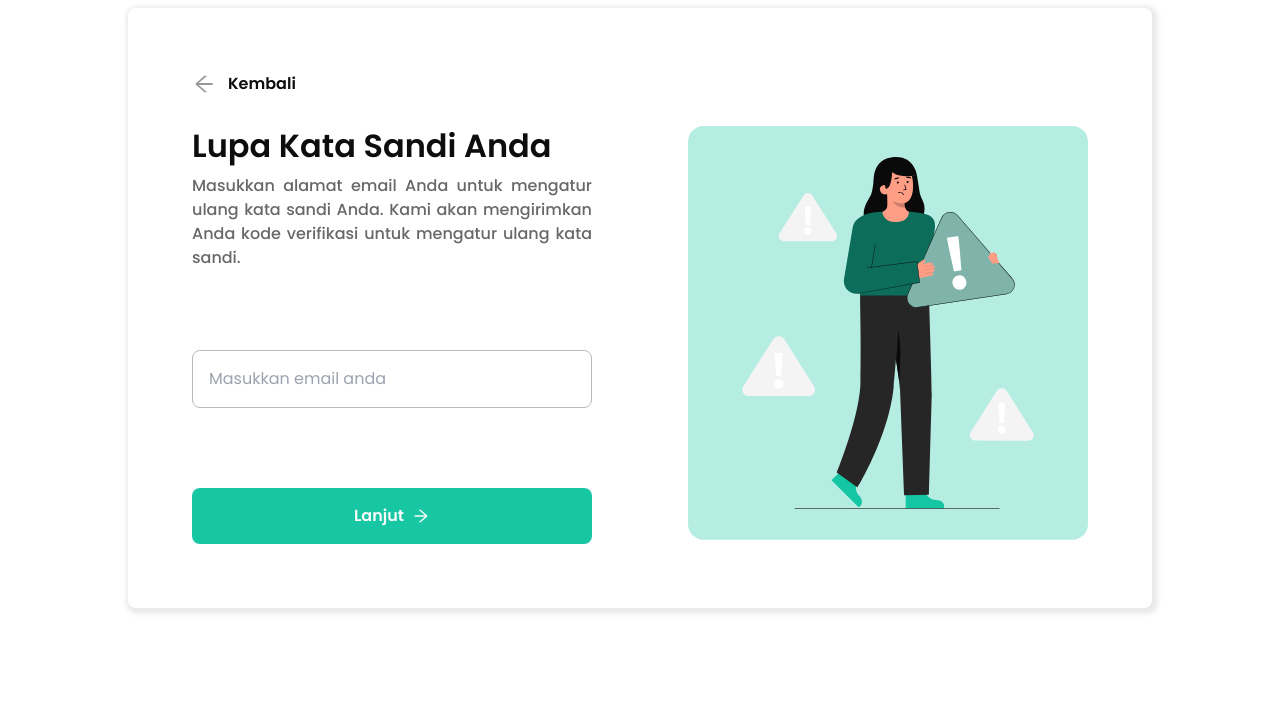
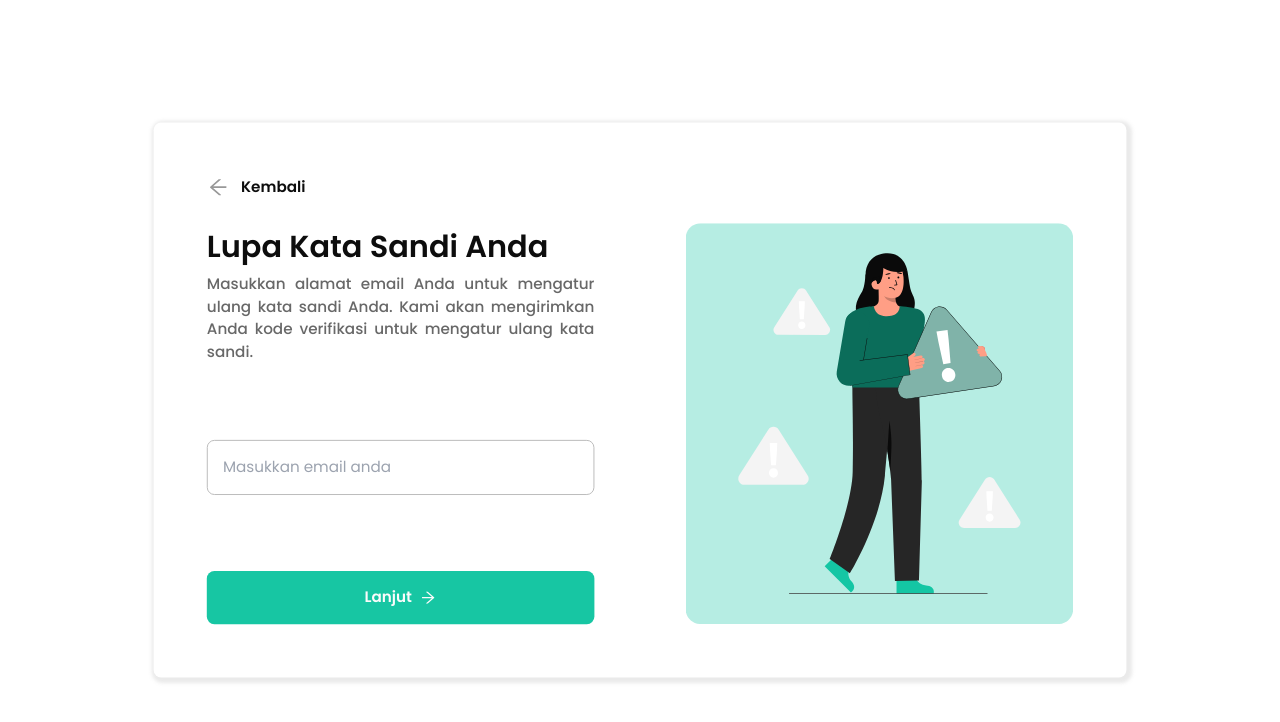
Before and after one commit to team-capstone-1/fe-repro-health, a React (Vite) app: page /forgot-password in a window 1280 px wide. Shown: the top 722 px of the page. Built offline with nearby package versions, Linux system fonts and the light colour scheme.

Commit message:
refactor (forgot password): change some padding and scale

```diff
--- a/src/views/auth-views/ForgotPassword.jsx
+++ b/src/views/auth-views/ForgotPassword.jsx
@@ -6,9 +6,9 @@ const ForgotPassword = () => {
   const navigate = useNavigate();
 
   return (
-    <section className="flex items-center justify-center py-2">
+    <section className="flex items-center justify-center h-screen xl:scale-95">
       <div className="base-container">
-        <div className="mx-auto max-w-[1200px] rounded-lg bg-white p-8 shadow-none md:p-16 md:shadow-[2px_2px_4px_4px_rgba(186,186,186,0.3)]">
+        <div className="mx-auto max-w-[1200px] rounded-lg bg-white p-8 shadow-none md:p-14 md:shadow-[2px_2px_4px_4px_rgba(186,186,186,0.3)]">
           <button onClick={() => navigate(-1)} className="flex gap-3">
             <AiOutlineArrowLeft color="#989898" size={24} />
             <p className="text-base font-semibold text-grey-900">Kembali</p>
```
